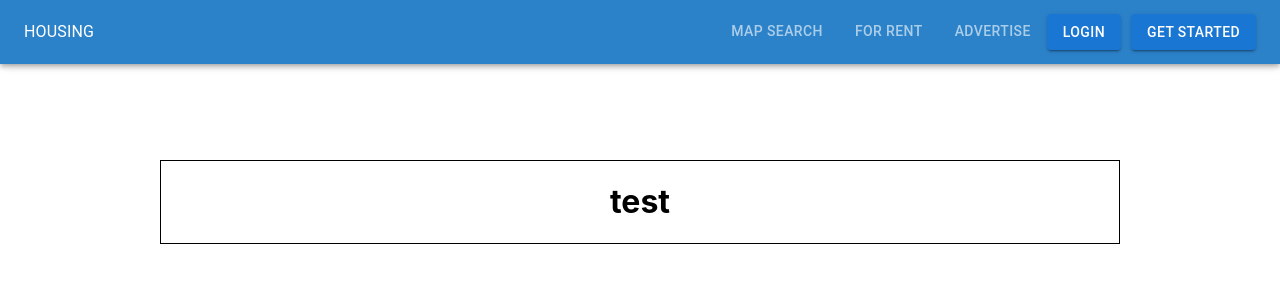
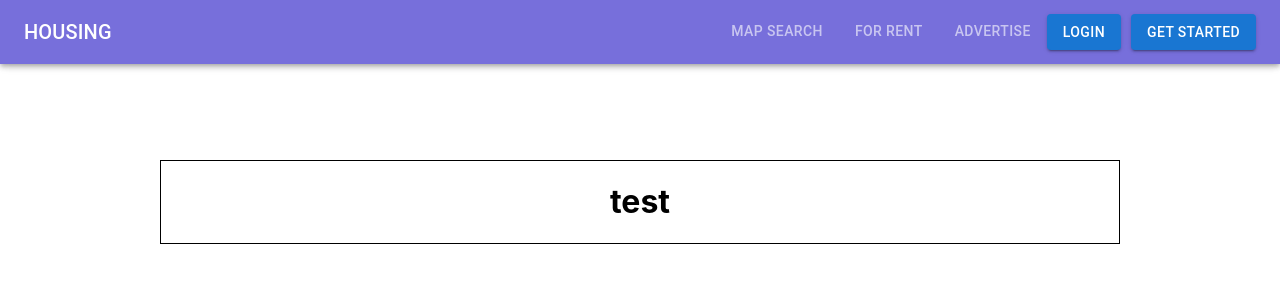
Before and after one commit to M9Huynh/NewHacksProject, a React (Create React App) app in the folder my-app/: page / in a window 1280 px wide. Shown: the top 300 px of the page. Built offline with nearby package versions, Linux system fonts and the light colour scheme.

Commit message:
installed react router

```diff
--- a/my-app/src/components/Navbar.jsx
+++ b/my-app/src/components/Navbar.jsx
@@ -4,9 +4,11 @@ import {AppBar, Typography, Toolbar, Tabs, Tab, Button} from '@mui/material';
 const Navbar = () => {
     return (
         <React.Fragment>
-            <AppBar sx={{background: '#2c82c9'}}>
+            <AppBar sx={{background: '#776fdb'}}>
                 <Toolbar>
-                    <Typography>HOUSING</Typography>
+                    <Typography variant ='h6' component='div'>
+                        HOUSING
+                    </Typography>
 
                     <Tabs sx={{marginLeft: 'auto'}} textColor="inherit">
                         <Tab label="Map Search"/>
--- /dev/null
+++ b/package.json
@@ -0,0 +1,5 @@
+{
+  "dependencies": {
+    "react-router-dom": "^6.4.3"
+  }
+}
```
Also changed, not shown: 1 other file (tests, documents, lock files or other folders).
